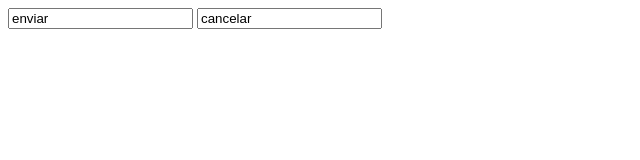
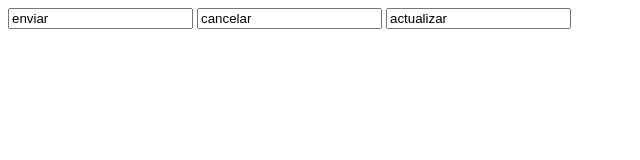
Before and after one commit to Martt1234/ejemplo, a plain HTML site: page index.html in a window 1280 px wide. Shown: the whole page, without its empty margins (0-640 px from the left). Drawn offline with Linux system fonts and the light colour scheme.

Commit message:
Update index.html
cambio3

```diff
--- a/index.html
+++ b/index.html
@@ -6,5 +6,7 @@
 <body>
 <input type="sutmit" value="enviar">
 <input type="sutmit" value="cancelar">
+<input type="sutmit" value="actualizar">
+
 </body>
 </html>
```
